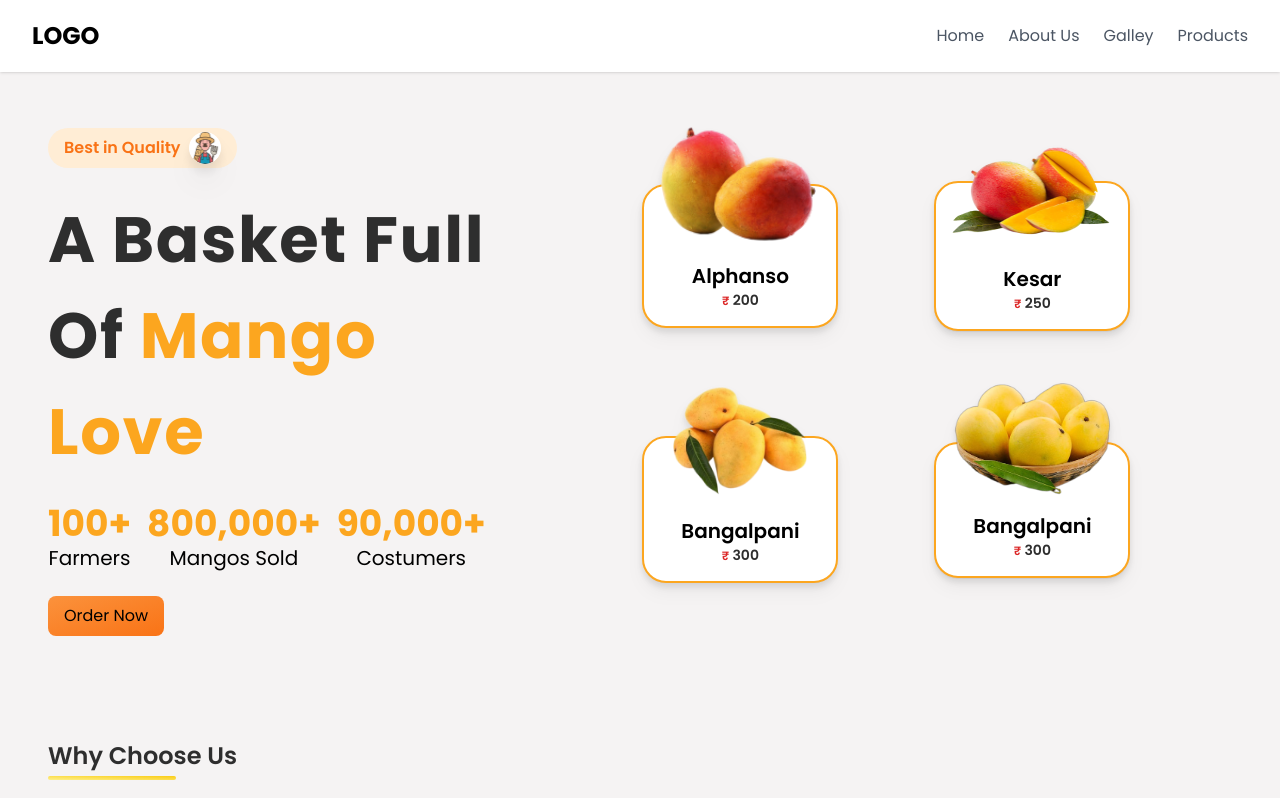
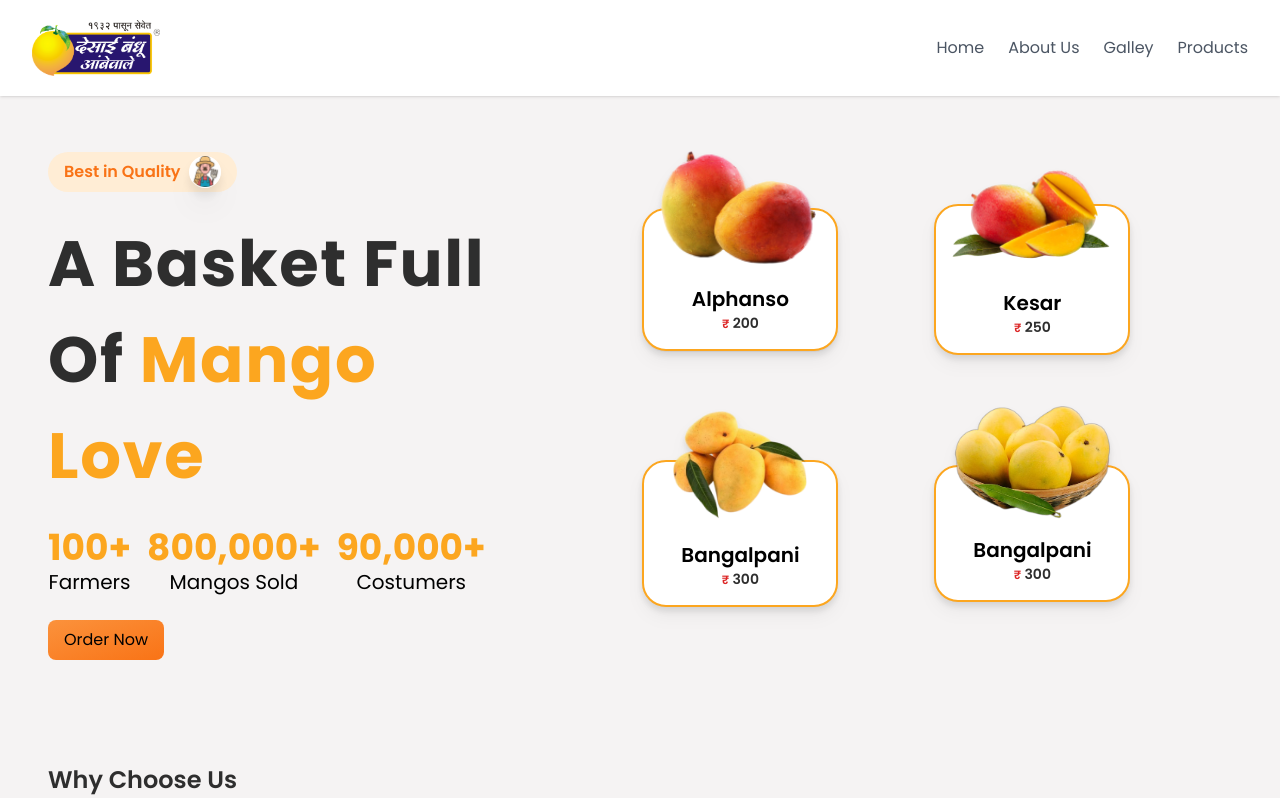
Before and after one commit to Rutwik187/desai_mangos, a React (Vite) app: page / in a window 1280 px wide. Shown: the top 798 px of the page. Built offline with nearby package versions, Linux system fonts and the light colour scheme.

Commit message:
updated logo

```diff
--- a/src/components/Navbar.jsx
+++ b/src/components/Navbar.jsx
@@ -1,5 +1,5 @@
 import { useState } from "react";
-
+import logo from "../img/logo.png";
 export default function Navbar() {
   const [navbar, setNavbar] = useState(false);
 
@@ -9,7 +9,9 @@ export default function Navbar() {
         <div>
           <div className="flex items-center justify-between py-3 md:py-5 md:block">
             <a href="#">
-              <h2 className="text-2xl font-bold">LOGO</h2>
+              <h2 className="w-32 font-bold">
+                <img src={logo} alt="logo" />
+              </h2>
             </a>
             <div className="md:hidden">
               <button
```
Also changed, not shown: src/img/logo.png (added).
